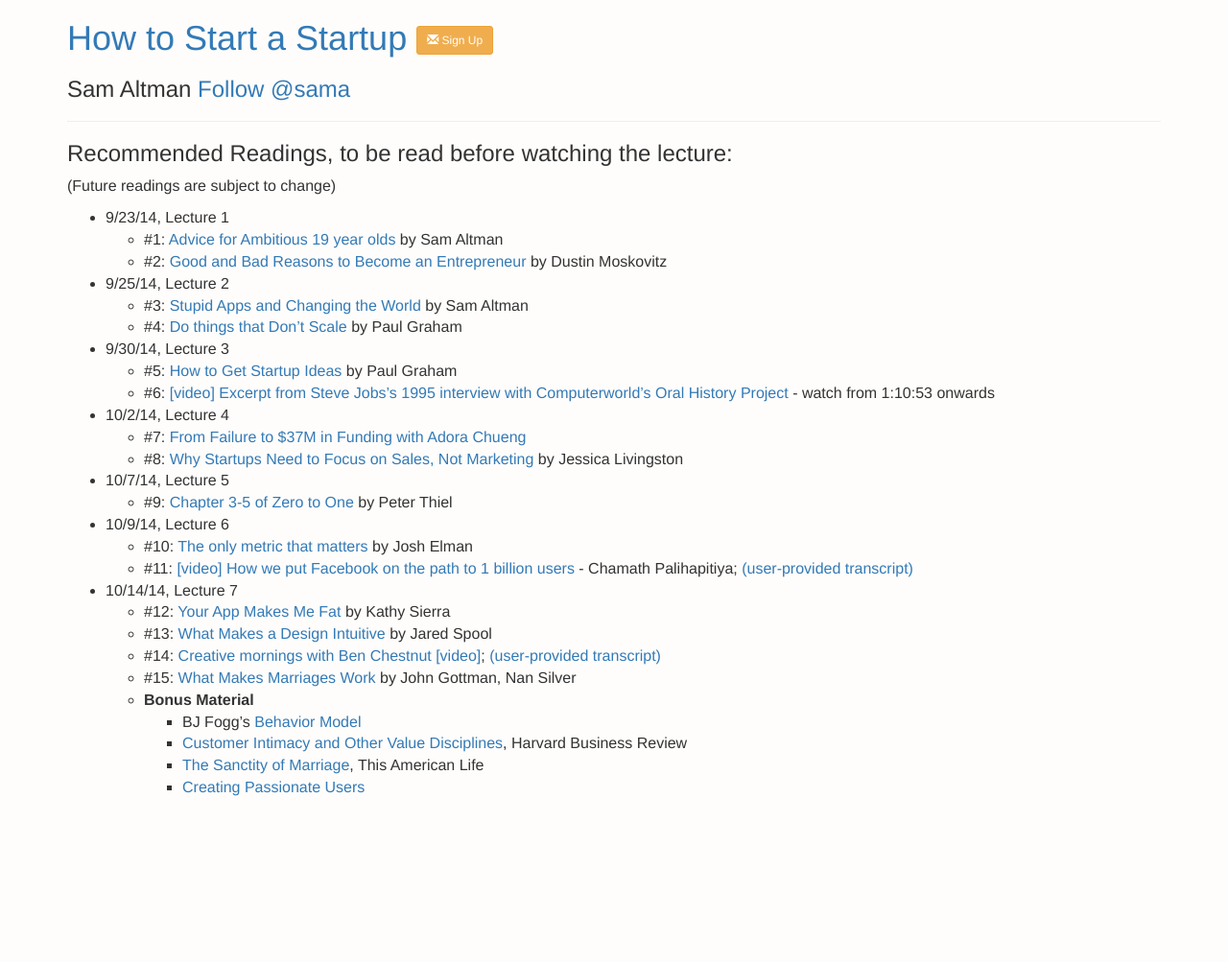
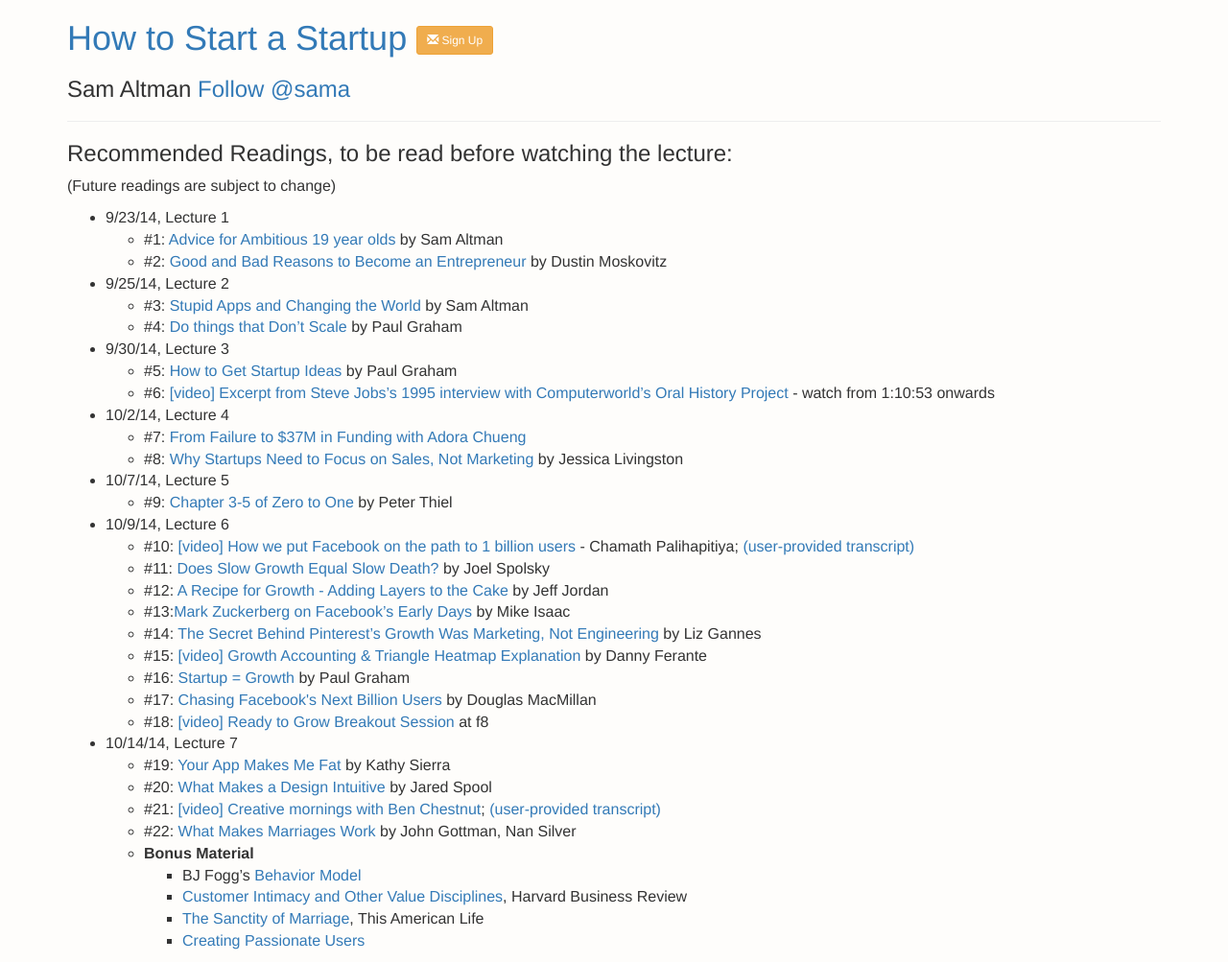
Before and after one commit to potluck/cs183b-bootstrap, a Jekyll site: the page built from _lists/readings/index.md, in a window 1280 px wide. Shown: the whole page at 96% size. Built offline with Jekyll 4.4.1, drawn with Linux system fonts in a browser that asks for light colours; nearby versions of some CDN libraries; library files that are not in the unit come from our copies; comment, search, counter and statistics services are not loaded; a file with an impossible date is left out; before the commit the page ends 900 px from its top, so only the background shows below that.

Commit message:
update readings

```diff
--- a/_lists/readings/index.md
+++ b/_lists/readings/index.md
@@ -40,16 +40,23 @@
   </li>
   <li>10/9/14, Lecture 6
   <ul>
-    <li>#10: <a href="https://medium.com/@joshelman/the-only-metric-that-matters-ab24a585b5ea">The only metric that matters</a> by Josh Elman</li>
-    <li>#11: <a href="http://youtu.be/raIUQP71SBU?t=29s">[video] How we put Facebook on the path to 1 billion users</a> - Chamath Palihapitiya; <a href="http://blog.chrisbarber.co/transcript-how-we-put-facebook-on-the-path-to-1-billion-users">(user-provided transcript)</a> </li>
+    <li>#10: <a href="http://youtu.be/raIUQP71SBU?t=29s">[video] How we put Facebook on the path to 1 billion users</a> - Chamath Palihapitiya; <a href="http://blog.chrisbarber.co/transcript-how-we-put-facebook-on-the-path-to-1-billion-users">(user-provided transcript)</a> </li>
+    <li>#11: <a href="http://www.inc.com/magazine/20091101/does-slow-growth-equal-slow-death.html">Does Slow Growth Equal Slow Death?</a> by Joel Spolsky</li>
+    <li>#12: <a href="http://jeff.a16z.com/2012/01/18/a-recipe-for-growth-adding-layers-to-the-cake/">A Recipe for Growth - Adding Layers to the Cake</a> by Jeff Jordan</li>
+    <li>#13:<a href="http://allthingsd.com/20121020/mark-zuckerberg-on-facebooks-early-days-go-hard-or-go-home/">Mark Zuckerberg on Facebook’s Early Days</a> by Mike Isaac</li>
+    <li>#14: <a href="http://allthingsd.com/20121020/the-secret-behind-pinterests-growth-was-marketing-not-engineering-says-ceo-ben-silbermann/">The Secret Behind Pinterest’s Growth Was Marketing, Not Engineering</a> by Liz Gannes</li>
+    <li>#15: <a href="https://www.facebook.com/photo.php?v=3707283286197">[video] Growth Accounting & Triangle Heatmap Explanation</a> by Danny Ferante</li>
+    <li>#16: <a href="http://www.paulgraham.com/growth.html">Startup = Growth</a> by Paul Graham</li>
+    <li>#17: <a href="http://www.businessweek.com/articles/2012-07-25/chasing-facebooks-next-billion-users">Chasing Facebook's Next Billion Users</a> by Douglas MacMillan</li>
+    <li>#18: <a href="http://www.livestream.com/f8industry/video?clipId=pla_a093cf1f-2d34-4e74-8377-9e54bc65d8e9">[video] Ready to Grow Breakout Session</a> at f8</li>
   </ul>
   </li>
   <li>10/14/14, Lecture 7
   <ul>
-  <li>#12: <a href="http://seriouspony.com/blog/2013/7/24/your-app-makes-me-fat">Your App Makes Me Fat</a> by Kathy Sierra</li>
-  <li>#13: <a href="http://www.uie.com/articles/design_intuitive/">What Makes a Design Intuitive</a> by Jared Spool</li>
-  <li>#14: <a href="http://vimeo.com/34081566">Creative mornings with Ben Chestnut [video]</a>; <a href="http://blog.chrisbarber.co/transcript-creative-mornings-with-ben-chestnut">(user-provided transcript)</a></li>
-  <li>#15: <a href="http://www.psychologytoday.com/articles/200910/what-makes-marriage-work">What Makes Marriages Work</a> by John Gottman, Nan Silver</li>
+  <li>#19: <a href="http://seriouspony.com/blog/2013/7/24/your-app-makes-me-fat">Your App Makes Me Fat</a> by Kathy Sierra</li>
+  <li>#20: <a href="http://www.uie.com/articles/design_intuitive/">What Makes a Design Intuitive</a> by Jared Spool</li>
+  <li>#21: <a href="http://vimeo.com/34081566">[video] Creative mornings with Ben Chestnut</a>; <a href="http://blog.chrisbarber.co/transcript-creative-mornings-with-ben-chestnut">(user-provided transcript)</a></li>
+  <li>#22: <a href="http://www.psychologytoday.com/articles/200910/what-makes-marriage-work">What Makes Marriages Work</a> by John Gottman, Nan Silver</li>
   <li><strong>Bonus Material</strong>
     <ul>
     <li>BJ Fogg’s <a href="http://www.behaviormodel.org/">Behavior Model</a></li>
```
Also changed, not shown: _courses/lec06/index.md (+3 -3 lines), 7 other files.
